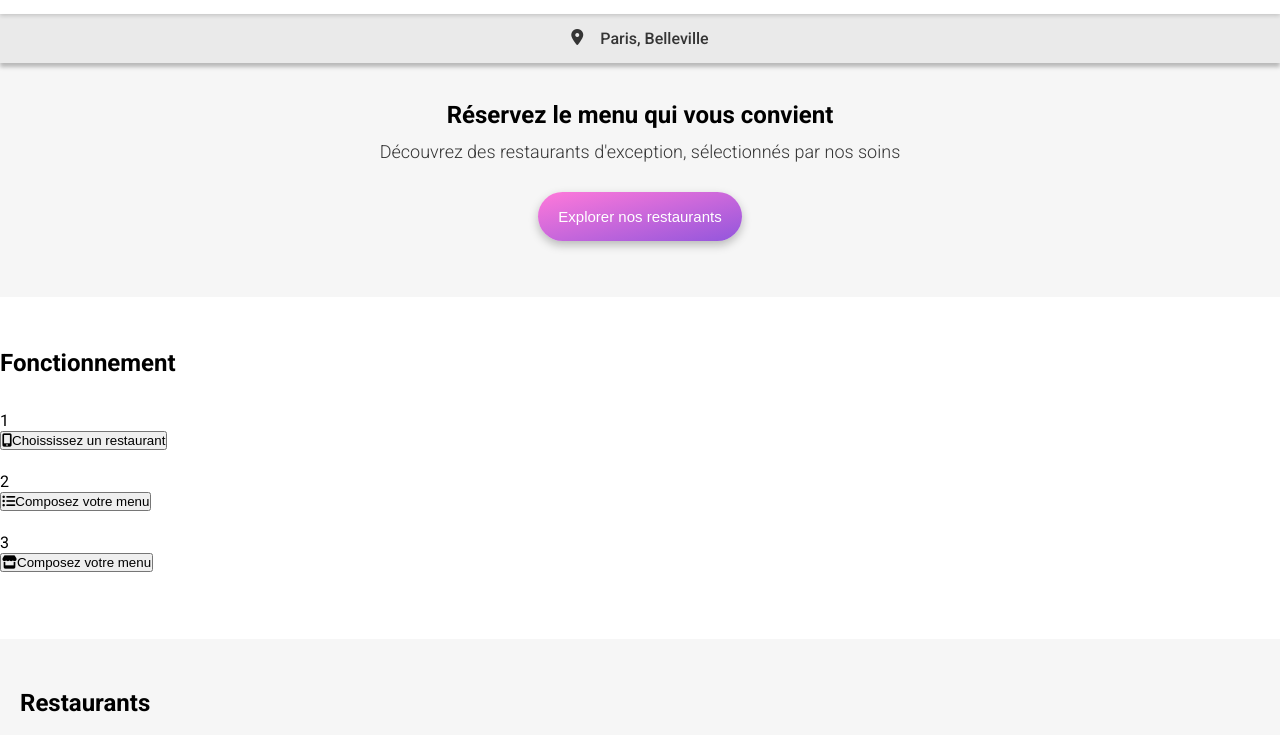
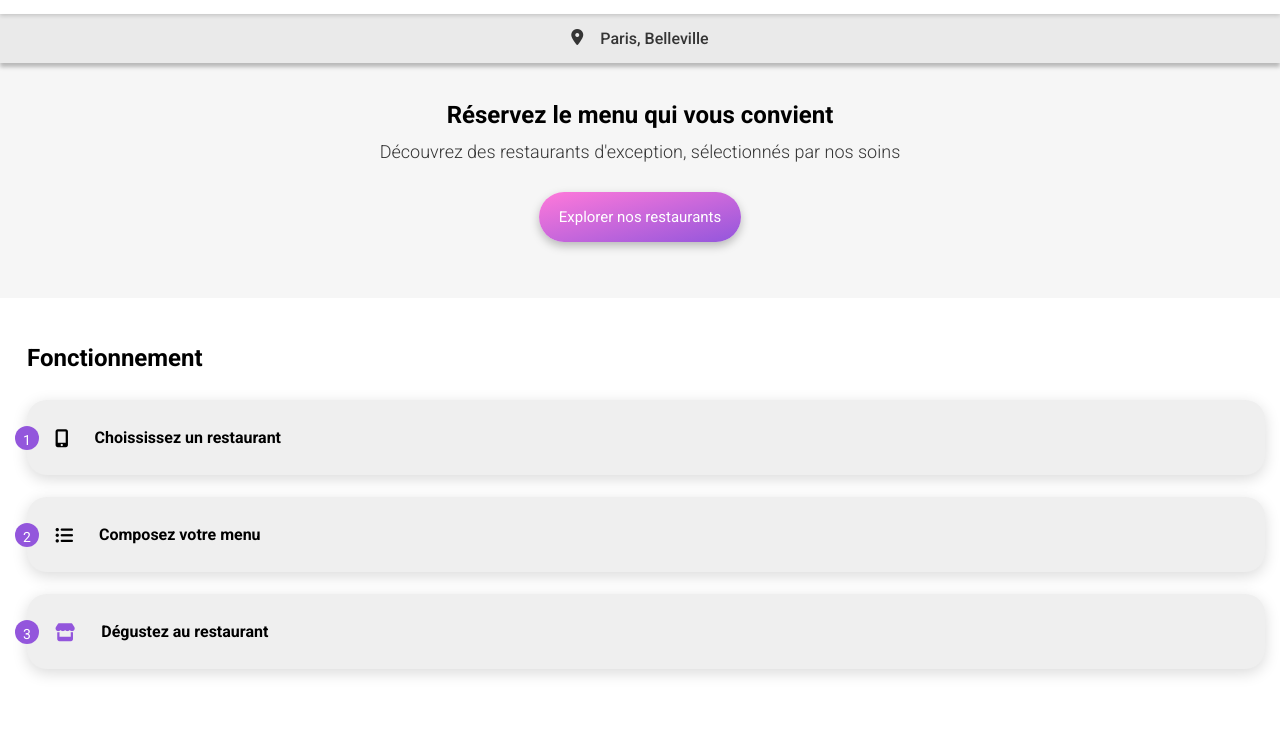
Before and after one commit to CodingIBao/ohmyfood, a website: page index.html in a window 1280 px wide. Shown: the part 48-783 px from the top of the page. Drawn offline with Linux system fonts and the light colour scheme.

Commit message:
Finish styling of the .fonctionnement section
Use relative and absolute positioning to overlay step numbers onto button backgrounds

Add various paddings, margins, border-radius and spacing adjustments for layout refinement

```diff
--- a/index.html
+++ b/index.html
@@ -48,22 +48,22 @@
           <h2>Fonctionnement</h2>
           <ul>
             <li>
-              <p>1</p>
+              <p><span class="circle-number">1</span></p>
               <button>
                 <i class="fa-solid fa-mobile-screen-button"></i>Choississez un
                 restaurant
               </button>
             </li>
             <li>
-              <p>2</p>
+              <p><span class="circle-number">2</span></p>
               <button>
                 <i class="fa-solid fa-list-ul"></i>Composez votre menu
               </button>
             </li>
             <li>
-              <p>3</p>
+              <p><span class="circle-number">3</span></p>
               <button>
-                <i class="fa-solid fa-store"></i>Composez votre menu
+                <i class="fa-solid fa-store"></i>Dégustez au restaurant
               </button>
             </li>
           </ul>
--- a/sass/base/_buttons.scss
+++ b/sass/base/_buttons.scss
@@ -24,3 +24,16 @@
   box-shadow: 0 4px 10px #00000040;
   font-size: 15px;
 }
+
+@mixin btn_links_pages {
+  width: 100%;
+  display: flex;
+  align-items: flex-end;
+  gap: 26px;
+  padding: 28px;
+  border: none;
+  border-radius: 20px;
+  font-weight: bold;
+  font-size: 16px;
+  box-shadow: 0 4px 15px #00000026;
+}
--- a/sass/base/_cards.scss
+++ b/sass/base/_cards.scss
@@ -6,29 +6,24 @@
   background: $color_white;
   border-radius: 20px;
   margin: 5px 0;
-
   &-content {
     padding: 15px;
     display: flex;
     justify-content: space-between;
-
     .card-txt {
       @include df_column;
       gap: 4px;
     }
-
     .card-heart {
       margin-top: 7px;
       .fa-regular {
         font-size: 22px;
       }
-
       .fa-solid {
         display: none;
       }
     }
   }
-
   img {
     height: 175px;
     border-radius: 15px 15px 0 0;
--- a/sass/base/_reset.scss
+++ b/sass/base/_reset.scss
@@ -2,20 +2,17 @@
   margin: 0;
   padding: 0;
   box-sizing: border-box;
+  font-family: "Roboto", sans-serif;
 }
 
 body {
-  font-family: "Roboto", sans-serif;
-
   a {
   color: inherit;
   text-decoration: none;
   }
-
   ul {
     list-style-type: none;
   }
-
   img {
     width: 100%;
     object-fit: cover;
--- a/sass/layout/_footer.scss
+++ b/sass/layout/_footer.scss
@@ -10,7 +10,6 @@ footer ul {
   color: $color_white;
 
   li{
-
     img {
       height: 18px;
       margin-bottom: 9px;
@@ -18,13 +17,11 @@ footer ul {
       object-fit: contain;
       width: unset;
     }
-
     p {
       margin: 0;
       padding: 0;
     }
   }
-
   .footer-icon {
     display: flex;
     gap: 12px;
--- a/sass/pages/_index.scss
+++ b/sass/pages/_index.scss
@@ -6,13 +6,11 @@
 
 .homepage {
   header {
-
     .homepage-logo {
       box-shadow: 0 2px 4px #00000026;
       position: relative;
       z-index: 3;
     }
-
     .location {
       color: $color-secondary-dark;
       font-weight: 500;
@@ -33,11 +31,9 @@
     background: $color_background_light;
     padding: 38px 0px 56px 0;
     text-align: center;
-
     ul {
       @include df_column;
       gap: 12px;
-
       li {
         h1 {
           padding: 0 39px;
@@ -55,14 +51,45 @@
   }
 
   .fonctionnement {
-    padding: 52px 0 67px 0;
+    padding: 46px 15px 67px 27px;
     h2 {
-      margin-bottom: 34px
+      margin-bottom: 28px;
     }
-
     ul {
       @include df_column;
       gap: 22px;
+      li {
+        position: relative;
+        display: flex;
+        align-items: center;
+        p {
+          position: absolute;
+          left: -12px;
+          display: flex;
+          align-items: center;
+          justify-content: center;
+          padding: 12px;
+          width: 24px;
+          height: 24px;
+          border-radius: 50%;
+          background: $color_primary;
+          color: $color_white;
+          font-size: 14px;
+          .circle-number {
+            position: relative;
+            top: 2px;
+          }
+        }
+        button {
+          @include btn_links_pages;
+          .fa-solid {
+            font-size: 18px;
+          }
+          .fa-store {
+            color: $color_primary;
+          }
+        }
+      }
     }
   }
 
@@ -71,35 +98,27 @@
     padding: 50px 15px 60px 15px;
     @include df_column;
     gap: 15px;
-
     h2 {
       padding-left: 5px;
     }
-
     .restaurants-cards {
       @include df_column;
       gap: 8px;
     }
-
     .card {
       @include img_card;
-
       #img1 {
         object-position: center bottom;
       }
-
       #img2 {
         object-position: center 61%;
       }
-
       #img4,
       #img3 {
         object-position: center bottom;
       }
-
       .image-container {
         position: relative;
-
         .badge {
           @include btn_badge;
         }
```
Also changed, not shown: assets/css/main.css, 1 other file.
